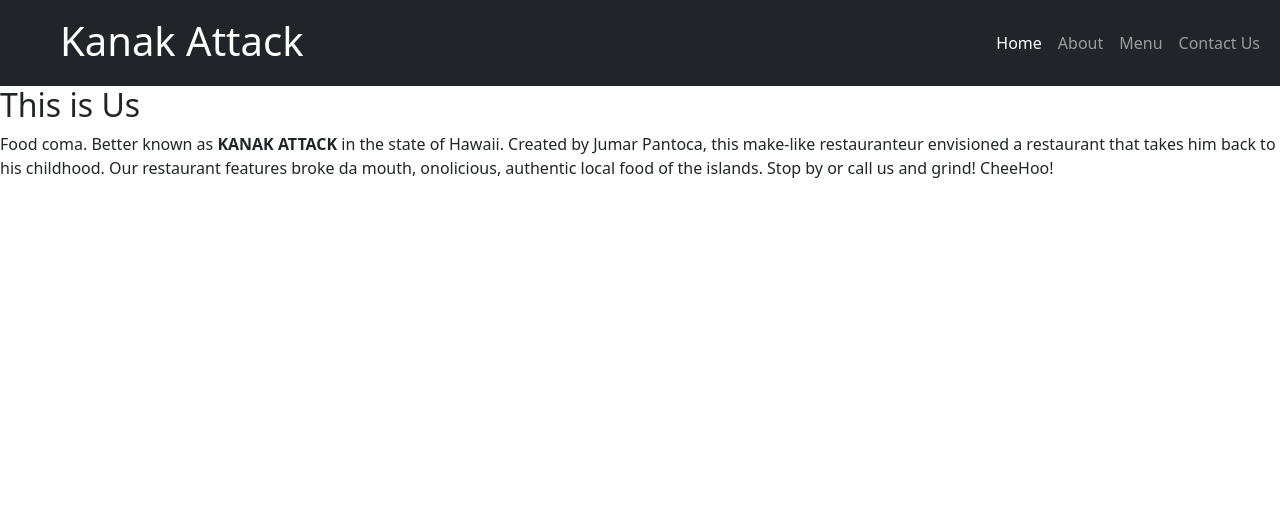
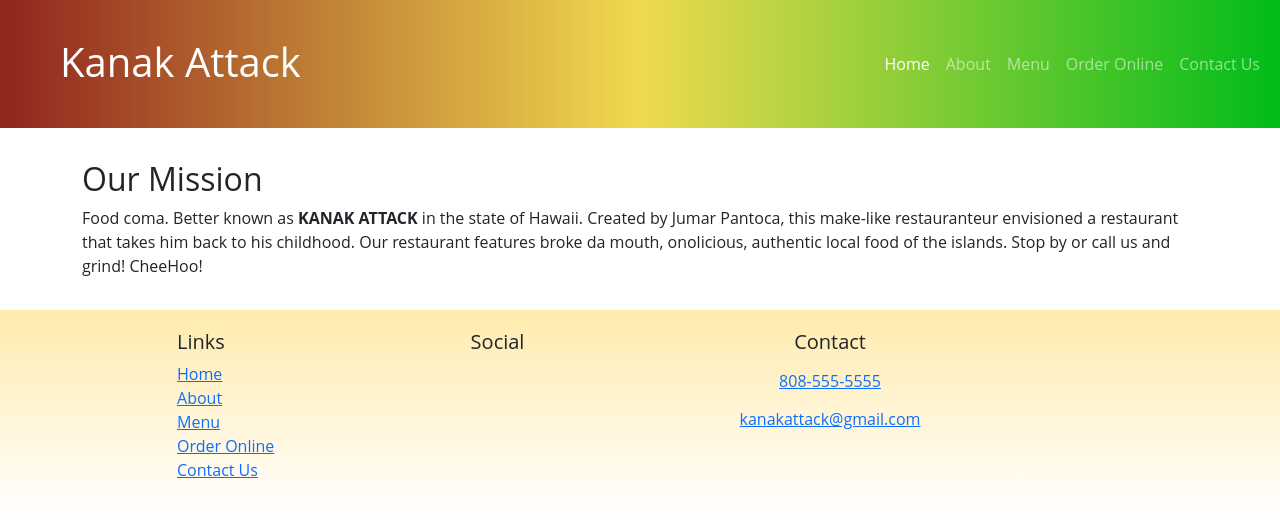
Before and after one commit to ramuj808/restaurant-v3, a React (Create React App) app: page / in a window 1280 px wide. Shown: the top 526 px of the page. Built offline with nearby package versions, Linux system fonts and the light colour scheme.

Commit message:
Created Footer page and Online Order page and updated App.css

```diff
--- a/package.json
+++ b/package.json
@@ -7,6 +7,7 @@
     "@testing-library/react": "^13.4.0",
     "@testing-library/user-event": "^13.5.0",
     "bootstrap": "^5.3.2",
+    "bootstrap-social": "^5.1.1",
     "font-awesome": "^4.7.0",
     "formik": "^2.4.5",
     "react": "^18.2.0",
--- a/src/App.css
+++ b/src/App.css
@@ -1,38 +1,16 @@
-/* .App {
-  text-align: center;
+body {
+  font-family: "Open Sans", sans-serif;
 }
 
-.App-logo {
-  height: 40vmin;
-  pointer-events: none;
+.site-footer {
+  background-image: linear-gradient(#ffebad, white);
+  padding: 20px 0;
+  margin-top: 2rem;
 }
 
-@media (prefers-reduced-motion: no-preference) {
-  .App-logo {
-    animation: App-logo-spin infinite 20s linear;
-  }
+.navbar-dark {
+  background-color: #901cad;
+  background-image: linear-gradient(to right, #90251d, #f0da4f, #00bc19);
+  margin-bottom: 2rem;
+  min-height: 8rem;
 }
-
-.App-header {
-  background-color: #282c34;
-  min-height: 100vh;
-  display: flex;
-  flex-direction: column;
-  align-items: center;
-  justify-content: center;
-  font-size: calc(10px + 2vmin);
-  color: white;
-}
-
-.App-link {
-  color: #61dafb;
-}
-
-@keyframes App-logo-spin {
-  from {
-    transform: rotate(0deg);
-  }
-  to {
-    transform: rotate(360deg);
-  }
-} */
--- a/src/App.js
+++ b/src/App.js
@@ -4,7 +4,11 @@ import ContactPage from "./pages/ContactPage.js";
 import HomePage from "./pages/HomePage.js";
 import AboutPage from "./pages/AboutPage.js";
 import MenuPage from "./pages/MenuPage.js";
+import TakeOutPage from "./pages/TakeOutPage.js";
+import Footer from "./components/Footer.js";
 import "bootstrap/dist/css/bootstrap.css";
+import "bootstrap-social";
+import "./App.css";
 
 function App() {
   return (
@@ -14,8 +18,10 @@ function App() {
         <Route path="/" element={<HomePage />} />
         <Route path="/about" element={<AboutPage />} />
         <Route path="/menu" element={<MenuPage />} />
+        <Route path="/takeout" element={<TakeOutPage />} />
         <Route path="/contact" element={<ContactPage />} />
       </Routes>
+      <Footer />
     </div>
   );
 }
--- a/src/components/ContactForm.js
+++ b/src/components/ContactForm.js
@@ -66,18 +66,6 @@ const ContactForm = () => {
           </Col>
         </FormGroup>
         <FormGroup row>
-          <Label check md={{ size: 4, offset: 2 }}>
-            <Field name="agree" type="checkbox" className="form-check-input" />{" "}
-            May we contact you?
-          </Label>
-          <Col md="4">
-            <Field name="contactType" as="select" className="form-control">
-              <option>By Phone</option>
-              <option>By Email</option>
-            </Field>
-          </Col>
-        </FormGroup>
-        <FormGroup row>
           <Label htmlFor="feedback" md="2">
             Your Feedback
           </Label>
--- /dev/null
+++ b/src/components/Footer.js
@@ -0,0 +1,77 @@
+import { Container, Row, Col } from "reactstrap";
+import { Link } from "react-router-dom";
+
+const Footer = () => {
+  return (
+    <footer className="site-footer">
+      <Container>
+        <Row>
+          <Col xs={{ size: 4, offset: 1 }} sm="2">
+            <h5>Links</h5>
+            <ul className="list-unstyled">
+              <li>
+                <Link to="/">Home</Link>
+              </li>
+              <li>
+                <Link to="/about">About</Link>
+              </li>
+              <li>
+                <Link to="/menu">Menu</Link>
+              </li>
+              <li>
+                <Link to="/takeout">Order Online</Link>
+              </li>
+              <li>
+                <Link to="/contact">Contact Us</Link>
+              </li>
+            </ul>
+          </Col>
+          <Col xs="6" sm="3" className="text-center">
+            <h5>Social</h5>
+            <a
+              className="btn btn-social-icon btn-instagram"
+              href="http://instagram.com/"
+            >
+              <i className="fa fa-instagram" />
+            </a>{" "}
+            <a
+              className="btn btn-social-icon btn-facebook"
+              href="http://www.facebook.com/"
+            >
+              <i className="fa fa-facebook" />
+            </a>{" "}
+            <a
+              className="btn btn-social-icon btn-twitter"
+              href="http://twitter.com/"
+            >
+              <i className="fa fa-twitter" />
+            </a>{" "}
+            <a
+              className="btn btn-social-icon btn-google"
+              href="http://youtube.com/"
+            >
+              <i className="fa fa-youtube" />
+            </a>
+          </Col>
+
+          <Col sm="4" className="text-center">
+            <h5>Contact</h5>
+            <a role="button" className="btn btn-link" href="tel:+18085555555">
+              <i className="fa fa-phone" /> 808-555-5555
+            </a>
+            <br />
+            <a
+              role="button"
+              className="btn btn-link"
+              href="mailto:notreal@notreal.co"
+            >
+              <i className="fa fa-envelope-o" /> kanakattack@gmail.com
+            </a>
+          </Col>
+        </Row>
+      </Container>
+    </footer>
+  );
+};
+
+export default Footer;
--- a/src/components/Header.js
+++ b/src/components/Header.js
@@ -37,6 +37,11 @@ const Header = () => {
             </NavLink>
           </NavItem>
           <NavItem>
+            <NavLink className="nav-link" to="/takeout">
+              <i className="fa fa-list fa-lg" /> Order Online
+            </NavLink>
+          </NavItem>
+          <NavItem>
             <NavLink className="nav-link" to="/contact">
               <i className="fa fa-address-card fa-lg" /> Contact Us
             </NavLink>
--- a/src/pages/HomePage.js
+++ b/src/pages/HomePage.js
@@ -1,7 +1,9 @@
+import { Container } from "reactstrap";
+
 const HomePage = () => {
   return (
-    <>
-      <h2>This is Us</h2>
+    <Container>
+      <h2>Our Mission</h2>
       <p>
         Food coma. Better known as <strong>KANAK ATTACK</strong> in the state of
         Hawaii. Created by Jumar Pantoca, this make-like restauranteur
@@ -9,7 +11,7 @@ const HomePage = () => {
         restaurant features broke da mouth, onolicious, authentic local food of
         the islands. Stop by or call us and grind! CheeHoo!
       </p>
-    </>
+    </Container>
   );
 };
 
--- /dev/null
+++ b/src/pages/TakeOutPage.js
@@ -0,0 +1,11 @@
+import React from "react";
+
+const TakeOutPage = () => {
+  return (
+    <div>
+      <h1>Take Out order with menu items and add to cart feature</h1>
+    </div>
+  );
+};
+
+export default TakeOutPage;
```
Also changed, not shown: 1 other file (tests, documents, lock files or other folders).
